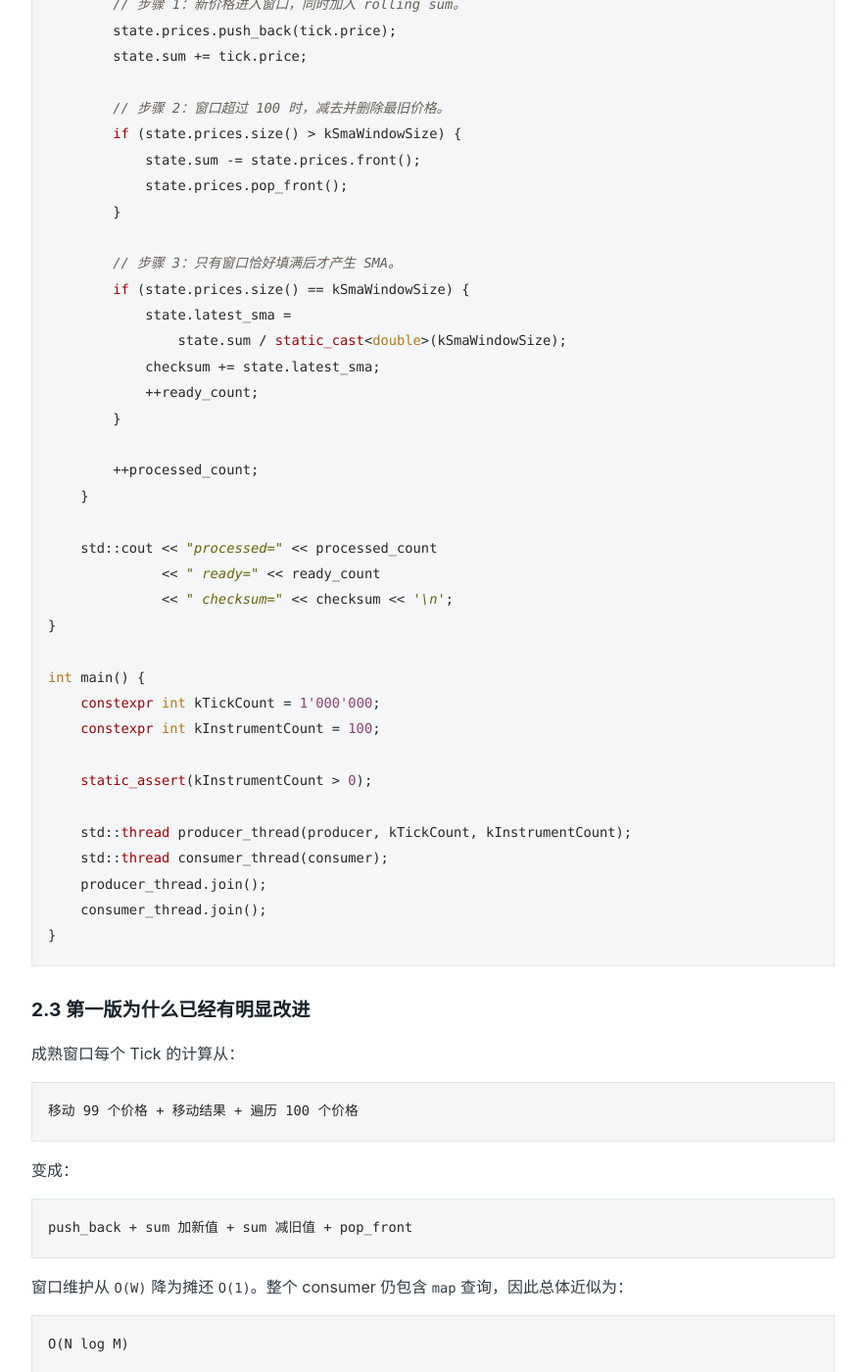
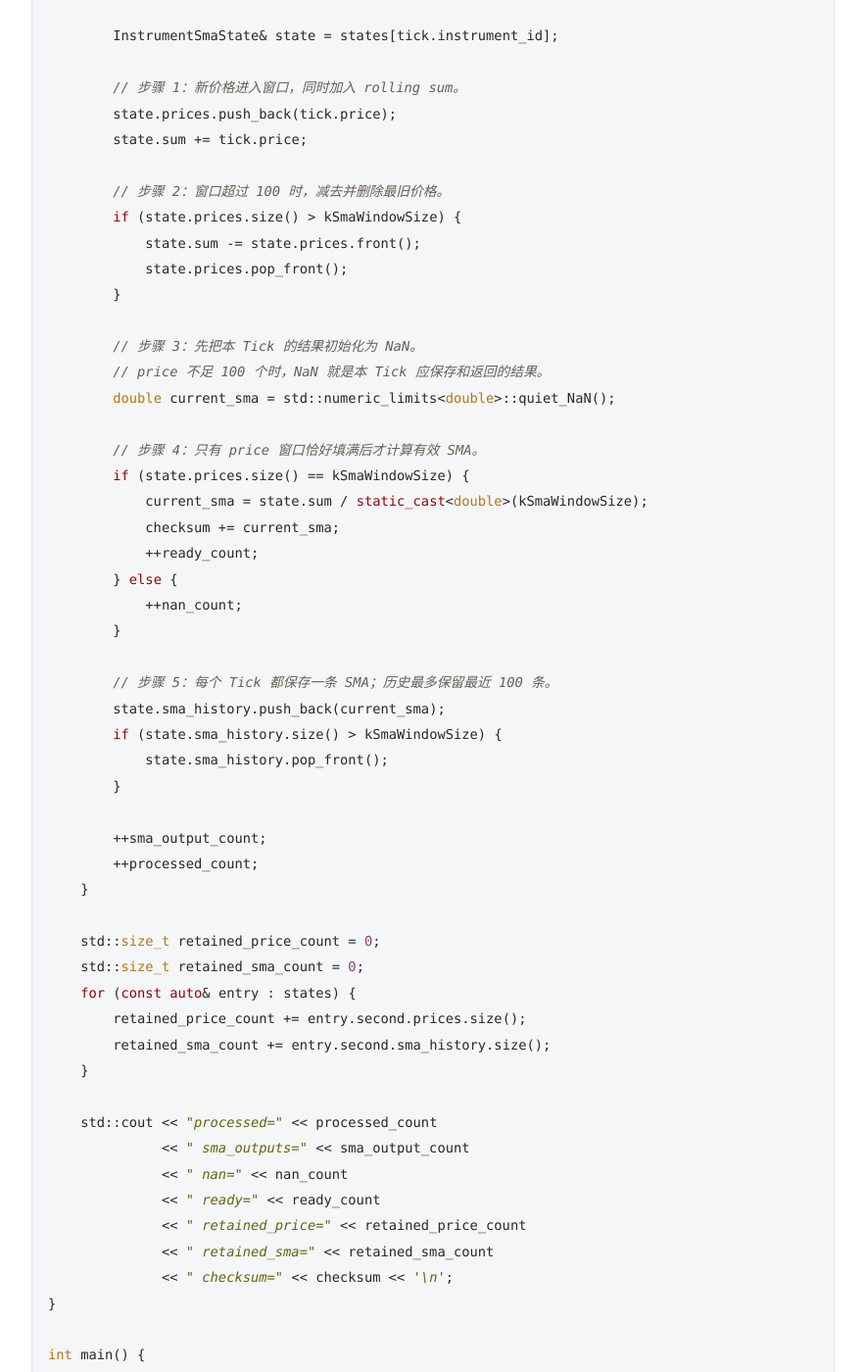
Before and after one commit to LiuJiyu20000308/Liujiyu20000308.github.io, a Jekyll site: the page built from _posts/2026-8-10-QuantSmaOptimization.md, in a window 1280 px wide and 1400 px high, scrolled down 5264 px. Shown: the whole window at 98% size, without its empty margins (198-1081 px from the left). Built offline with Jekyll 4.4.1, drawn with Linux system fonts in a browser that asks for light colours; some of the changed text lies outside the part shown.

Commit message:
Preserve SMA history and warmup NaNs

````diff
--- a/_posts/2026-8-10-QuantSmaOptimization.md
+++ b/_posts/2026-8-10-QuantSmaOptimization.md
@@ -75,15 +75,21 @@ instrument_history_prices[current_tick.instrument_id];
 O(N * (log M + W))
 ```
 
-### 1.2 先明确结果到底要不要保存
+### 1.2 明确本题的历史数据语义
 
-原程序维护 `instrument_sma_results`，但最后没有读取它。需要先问清需求：
+这里的需求是每个合约同时保留两段历史：
 
-1. 策略只需要当前 SMA：每个合约只保存一个 `latest_sma`；
-2. 下游需要每笔 SMA：计算后立即传给策略或持久化模块；
-3. 只是做 benchmark：累加一个 checksum，防止计算结果完全没有观察者。
+1. 最近 100 个 price；
+2. 最近 100 个与 Tick 一一对应的 SMA 结果。
 
-下面的第一版按“只需要最新 SMA，并用 checksum 验证计算确实执行”实现。
+每收到一个有效 price，都必须产生一条 SMA 记录：
+
+- 当前 price 历史不足 100 个时，SMA 记录为 `NaN`；
+- 收到第 100 个 price 时，第一次得到有效 SMA；
+- 第 101 个 price 到来后，淘汰最旧 price，并计算新的 SMA；
+- SMA 历史同样只保留最近 100 条，淘汰规则与 Tick 顺序对齐。
+
+因此不能像上一稿那样只保存 `latest_sma`。下面每个版本都保留 100 个 price 和 100 个 SMA；checksum 只用于 benchmark 校验，不替代 SMA 历史。
 
 ## 2. 第一版：只改 SMA 计算，其他架构全部保留
 
@@ -91,7 +97,7 @@ O(N * (log M + W))
 
 1. `vector<double>` 改为 `deque<double>`，使用 `pop_front()` 删除最旧价格；
 2. 每个合约保存 `sum`，新价格加入时加上，旧价格离开时减掉；
-3. 不再维护没有下游消费者的 SMA 历史，只保存 `latest_sma`。
+3. SMA 结果也改成 `deque`，每个 Tick 写入一条，并只保留最近 100 条。
 
 以下部分故意不改：
 
@@ -138,8 +144,8 @@ inline constexpr std::size_t kSmaWindowSize = 100;
 // 第一版的新状态：仍由 map 保存，但窗口使用 deque，并额外维护 rolling sum。
 struct InstrumentSmaState {
     std::deque<double> prices;
+    std::deque<double> sma_history;
     double sum = 0.0;
-    double latest_sma = std::numeric_limits<double>::quiet_NaN();
 };
 
 void producer(int num_ticks, int num_instruments) {
@@ -172,6 +178,8 @@ void consumer() {
     std::map<int, InstrumentSmaState> states;
 
     std::uint64_t processed_count = 0;
+    std::uint64_t sma_output_count = 0;
+    std::uint64_t nan_count = 0;
     std::uint64_t ready_count = 0;
     double checksum = 0.0;
 
@@ -193,11 +201,6 @@ void consumer() {
             g_tick_queue.pop();
         }
 
-        // 非有限价格不能进入 rolling sum，否则该合约后续结果会一直是 NaN。
-        if (!std::isfinite(tick.price)) {
-            continue;
-        }
-
         InstrumentSmaState& state = states[tick.instrument_id];
 
         // 步骤 1：新价格进入窗口，同时加入 rolling sum。
@@ -210,19 +213,42 @@ void consumer() {
             state.prices.pop_front();
         }
 
-        // 步骤 3：只有窗口恰好填满后才产生 SMA。
+        // 步骤 3：先把本 Tick 的结果初始化为 NaN。
+        // price 不足 100 个时，NaN 就是本 Tick 应保存和返回的结果。
+        double current_sma = std::numeric_limits<double>::quiet_NaN();
+
+        // 步骤 4：只有 price 窗口恰好填满后才计算有效 SMA。
         if (state.prices.size() == kSmaWindowSize) {
-            state.latest_sma =
-                state.sum / static_cast<double>(kSmaWindowSize);
-            checksum += state.latest_sma;
+            current_sma = state.sum / static_cast<double>(kSmaWindowSize);
+            checksum += current_sma;
             ++ready_count;
+        } else {
+            ++nan_count;
         }
 
+        // 步骤 5：每个 Tick 都保存一条 SMA；历史最多保留最近 100 条。
+        state.sma_history.push_back(current_sma);
+        if (state.sma_history.size() > kSmaWindowSize) {
+            state.sma_history.pop_front();
+        }
+
+        ++sma_output_count;
         ++processed_count;
     }
 
+    std::size_t retained_price_count = 0;
+    std::size_t retained_sma_count = 0;
+    for (const auto& entry : states) {
+        retained_price_count += entry.second.prices.size();
+        retained_sma_count += entry.second.sma_history.size();
+    }
+
     std::cout << "processed=" << processed_count
+              << " sma_outputs=" << sma_output_count
+              << " nan=" << nan_count
               << " ready=" << ready_count
+              << " retained_price=" << retained_price_count
+              << " retained_sma=" << retained_sma_count
               << " checksum=" << checksum << '\n';
 }
 
@@ -244,13 +270,13 @@ int main() {
 成熟窗口每个 Tick 的计算从：
 
 ```text
-移动 99 个价格 + 移动结果 + 遍历 100 个价格
+移动 99 个价格 + 移动 99 个 SMA + 遍历 100 个价格
 ```
 
 变成：
 
 ```text
-push_back + sum 加新值 + sum 减旧值 + pop_front
+price push/pop + sum 加新值/减旧值 + SMA history push/pop
 ```
 
 窗口维护从 `O(W)` 降为摊还 `O(1)`。整个 consumer 仍包含 `map` 查询，因此总体近似为：
@@ -266,7 +292,8 @@ O(N log M)
 - 共享队列仍是无界的；
 - 生产者和消费者仍逐 Tick 争用 mutex；
 - 多消费者仍不能安全扩展；
-- `double` rolling sum 仍会逐渐积累舍入误差。
+- `double` rolling sum 仍会逐渐积累舍入误差；
+- 还没有封装“每次 update 必须返回一个数，未成熟时返回 NaN”的接口。
 
 这些问题留到后续版本，不在第一版一次解决。
 
@@ -287,6 +314,14 @@ if (error > 1e-10) {
 100 * (10000 - 99) = 990100
 ```
 
+同时还应满足：
+
+```text
+SMA 输出总数 = 1,000,000
+NaN 输出总数 = 100 * 99 = 9,900
+最终保留的 SMA 历史数 = 100 个合约 * 每个 100 条 = 10,000
+```
+
 ## 3. 第二版：只改合约状态和内存布局
 
 第一版已经消除了最明显的 `O(W)` 重复工作。第二版再解决 `map + deque` 的查找、分配和 cache locality，但仍保留原来的全局 mutex 队列。
@@ -294,8 +329,8 @@ if (error > 1e-10) {
 ### 3.1 相对第一版改什么
 
 1. 合约 ID 已知是 `[0, num_instruments)`，所以 `map` 改为 `vector`；
-2. SMA 窗口固定为 100，所以 `deque` 改为 `std::array<double, 100>`；
-3. 使用 `next_` 指向下一次覆盖位置，形成真正的环形窗口；
+2. price 和 SMA 历史都固定为 100，所以两个 `deque` 都改为 `std::array<double, 100>`；
+3. 两段历史分别使用 `next_` 指向下一次覆盖位置，形成真正的环形窗口；
 4. 每隔一段时间完整重算窗口和，限制浮点累计误差。
 
 队列、生产者、结束标志和单消费者仍保持第一版不变。
@@ -305,14 +340,48 @@ if (error > 1e-10) {
 ```cpp
 #include <array>
 #include <cstddef>
-#include <optional>
+#include <limits>
+#include <stdexcept>
+
+// 通用的固定长度历史：写满后覆盖最旧元素，始终只保留最近 Capacity 条。
+template <typename T, std::size_t Capacity>
+class FixedHistory {
+    static_assert(Capacity > 0);
+
+public:
+    void push(const T& value) {
+        values_[next_] = value;
+        next_ = (next_ + 1) % Capacity;
+        if (count_ < Capacity) {
+            ++count_;
+        }
+    }
+
+    std::size_t size() const noexcept {
+        return count_;
+    }
+
+    // 按“从旧到新”的逻辑顺序读取，而不是按 array 的物理下标读取。
+    const T& oldest_at(std::size_t offset) const {
+        if (offset >= count_) {
+            throw std::out_of_range("history offset out of range");
+        }
+        const std::size_t oldest = count_ < Capacity ? 0 : next_;
+        return values_[(oldest + offset) % Capacity];
+    }
+
+private:
+    std::array<T, Capacity> values_{};
+    std::size_t next_ = 0;
+    std::size_t count_ = 0;
+};
 
 template <std::size_t Window>
 class RollingSma {
     static_assert(Window > 0);
 
 public:
-    std::optional<double> update(double price) {
+    double update(double price) {
         if (count_ < Window) {
             // 窗口未满：next_ 指向尚未使用的位置。
             values_[next_] = price;
@@ -336,10 +405,15 @@ public:
             updates_until_rebase_ = kRebaseInterval;
         }
 
+        // 每个 price 都返回一个结果；不足 Window 时按需求返回 NaN。
         if (count_ < Window) {
-            return std::nullopt;
+            return std::numeric_limits<double>::quiet_NaN();
         }
         return sum_ * kInverseWindow;
+    }
+
+    std::size_t size() const noexcept {
+        return count_;
     }
 
 private:
@@ -353,6 +427,35 @@ private:
     std::size_t updates_until_rebase_ = kRebaseInterval;
     double sum_ = 0.0;
 };
+
+template <std::size_t Window>
+class InstrumentState {
+public:
+    double on_price(double price) {
+        const double sma = price_window_.update(price);
+        sma_history_.push(sma);  // NaN 和有效 SMA 都进入最近 100 条历史。
+        return sma;
+    }
+
+    double on_invalid_price() {
+        // 非法 price 不污染 price window，但当前 Tick 仍留下一个 NaN 结果。
+        const double nan = std::numeric_limits<double>::quiet_NaN();
+        sma_history_.push(nan);
+        return nan;
+    }
+
+    const FixedHistory<double, Window>& sma_history() const noexcept {
+        return sma_history_;
+    }
+
+    std::size_t price_history_size() const noexcept {
+        return price_window_.size();
+    }
+
+private:
+    RollingSma<Window> price_window_;            // 最近 100 个有效 price。
+    FixedHistory<double, Window> sma_history_;  // 最近 100 个对应输出。
+};
 ```
 
 ### 3.3 consumer 只替换状态部分
@@ -362,9 +465,11 @@ private:
 ```cpp
 void consumer(std::size_t instrument_count) {
     // ID 稠密时，states[id] 比 map 查找更直接且内存连续。
-    std::vector<RollingSma<100>> states(instrument_count);
+    std::vector<InstrumentState<100>> states(instrument_count);
 
     std::uint64_t processed_count = 0;
+    std::uint64_t sma_output_count = 0;
+    std::uint64_t nan_count = 0;
     std::uint64_t ready_count = 0;
     double checksum = 0.0;
 
@@ -384,16 +489,23 @@ void consumer(std::size_t instrument_count) {
         }
 
         if (tick.instrument_id < 0 ||
-            static_cast<std::size_t>(tick.instrument_id) >= states.size() ||
-            !std::isfinite(tick.price)) {
+            static_cast<std::size_t>(tick.instrument_id) >= states.size()) {
             continue;
         }
 
         auto& state = states[static_cast<std::size_t>(tick.instrument_id)];
-        if (auto sma = state.update(tick.price)) {
-            checksum += *sma;
+        const double sma = std::isfinite(tick.price)
+            ? state.on_price(tick.price)
+            : state.on_invalid_price();
+
+        // NaN 是合法的 warm-up 输出，但不进入数值 checksum。
+        if (!std::isnan(sma)) {
+            checksum += sma;
             ++ready_count;
+        } else {
+            ++nan_count;
         }
+        ++sma_output_count;
         ++processed_count;
     }
 }
@@ -578,8 +690,11 @@ batch.reserve(kBatchSize);
 while (queue.pop_batch(batch, kBatchSize) != 0) {
     // pop_batch 返回时已经释放队列锁。
     for (const MarketDataTick& tick : batch) {
-        if (auto sma = states[tick.instrument_id].update(tick.price)) {
-            checksum += *sma;
+        const double sma = states[tick.instrument_id].on_price(tick.price);
+        // state 内部已经把本次结果写入最近 100 条 SMA 历史。
+        // warm-up 阶段的 NaN 不参与 checksum，但仍是正式输出。
+        if (!std::isnan(sma)) {
+            checksum += sma;
         }
     }
 }
@@ -727,8 +842,8 @@ volumes[]
 | 版本 | 只解决什么 | 保留什么 | 计算复杂度 |
 |---|---|---|---:|
 | 原始版 | 基本生产消费链路 | `map + vector + 完整求和` | `O(N(log M+W))` |
-| 第一版 | 头删和重复求和 | `map + 原队列 + 单消费者` | `O(N log M)` |
-| 第二版 | map/deque 查找与分配 | 原 mutex 队列、单消费者 | `O(N)` |
+| 第一版 | price/SMA 头删和重复求和 | `map + 两段 100 条历史 + 原队列` | `O(N log M)` |
+| 第二版 | map/deque 查找与分配 | 两个固定环形历史、原 mutex 队列 | `O(N)` |
 | 第三版 | 无界队列和逐条同步 | 单生产者、单消费者 | `O(N)`，同步按 batch 摊薄 |
 | 第四版 | 单消费者 CPU 瓶颈 | 每个合约单写、有序 | 多 shard 并行 |
 | 第五版 | 剩余同步/cache/NUMA | 前面已经验证的语义 | 依硬件与实现而定 |
@@ -753,6 +868,16 @@ volumes[]
 | 第三版 | 待测 | 待测 | 待测 | 待测 | 记录 | 必须一致 |
 | 第四版 | 待测 | 待测 | 待测 | 待测 | 分 shard 记录 | 必须一致 |
 
+性能指标之外，每一版还必须满足同一组功能指标：
+
+```text
+每个有效 Tick 恰好产生一条 SMA 输出
+每个合约 price 不足 100 条时输出 NaN
+第 100 条 price 开始输出有限 SMA
+每个合约最终只保留最近 100 个 price 和最近 100 个 SMA
+按逻辑时间顺序遍历环形历史时，两段数据保持对齐
+```
+
 ### 8.1 基准测试规则
 
 1. Release 编译：`-O3 -DNDEBUG -march=native -pthread`；
@@ -760,7 +885,7 @@ volumes[]
 3. `steady_clock` 测耗时，交易所时间戳使用行情源字段；
 4. 先 warm-up，再多次运行，报告中位数和波动范围；
 5. 分开测试纯 SMA kernel、queue 和端到端；
-6. 对每个合约、每个成熟窗口与 reference 逐点比较；
+6. 对每个合约逐点比较：warm-up 位置必须同为 NaN，成熟窗口必须在容差内一致；
 7. 同时报吞吐和 P99，batch 提升吞吐不代表延迟更低；
 8. 用 checksum 防止无观察者计算，但 checksum 不能替代逐点对拍；
 9. 使用 `perf stat`、火焰图、ThreadSanitizer 和 UBSan 验证判断。
@@ -801,11 +926,11 @@ volumes[]
 
 ### 10.1 第一层：先说第一版
 
-> 我不会一上来就把它改成 lock-free。先看原 consumer，每个成熟 Tick 都会 `vector.erase(begin())` 搬移窗口、再遍历 100 个价格求和。我第一版保留原来的 map、mutex、condition_variable 和单生产者单消费者，只把价格窗口改成 deque，并给每个合约维护 rolling sum。新值进来加上，窗口超长就减掉并 pop_front 最旧值，这样窗口更新从 O(W) 变成 O(1)。原来的 SMA 结果 vector 没有消费者，我会先只保存最新值或用 checksum 验证。
+> 我不会一上来就把它改成 lock-free。先看原 consumer，每个成熟 Tick 都会对 price 和 SMA 历史执行 `vector.erase(begin())`，还要重新遍历 100 个 price 求和。第一版保留原来的 map、mutex、condition_variable 和单生产者单消费者，只把两段历史改成 deque，并为每个合约维护 rolling sum。每个 Tick 都向 SMA 历史写一条结果：price 不足 100 个就写 NaN，第 100 个开始写实际 SMA；两段历史都只保留最近 100 条。这样既保留原需求，又把窗口维护从 O(W) 降成 O(1)。
 
 ### 10.2 对方继续问，再说第二版
 
-> 第一版之后还有每 Tick 的 map 查找和 deque 分段存储。模拟代码的 instrument_id 是连续的，所以第二版把状态改成 vector，下标直接定位合约；窗口固定 100，就用 array 做环形缓冲区。这样 map 查找、节点分配和窗口动态分配都去掉，计算部分整体做到 O(N)。如果真实 ID 稀疏，则用提前 reserve 的 unordered_map，而不是盲目按最大 ID 开 vector。
+> 第一版之后还有每 Tick 的 map 查找和 deque 分段存储。模拟代码的 instrument_id 是连续的，所以第二版把合约状态改成 vector，下标直接定位；price window 和 SMA history 都固定为 100，就分别用 array 做环形缓冲区。SMA update 直接返回 double，warm-up 返回 NaN，并把这个返回值写入第二个环。这样既保持两段 100 条历史，也去掉 map 查找、节点分配和窗口动态分配，计算部分整体做到 O(N)。
 
 ### 10.3 对方继续问并发，再说第三、四版
 
@@ -837,17 +962,22 @@ volumes[]
 
 因为它只优化传输同步，不会解决原来的 `O(W)` 计算和 map 查找，而且内存序、关闭、满队列和忙等策略更容易写错。先完成低风险优化，再用 profiling 判断同步是否值得复杂化。
 
+### Q7：为什么 warm-up 返回 NaN，不用 optional？
+
+这里需要让 price 序列和 SMA 序列按 Tick 一一对齐，所以每个输入都必须占据一个输出位置。`NaN` 能明确表示“这个位置存在，但窗口尚未成熟”；使用 `optional` 也能表达未就绪，却会让调用方额外决定是否向历史写占位值。既然接口要求固定长度数值历史，就直接返回并保存 NaN，但后续聚合、比较和 checksum 必须显式用 `std::isnan()` 排除它。
+
 ## 12. 最终检查清单
 
-- [ ] 第一版只改 deque + rolling sum，结果与 reference 逐点一致；
-- [ ] 第二版再改 vector state + fixed ring，单独测收益；
+- [ ] 第一版使用两个 deque 保留最近 100 个 price 和 SMA，并用 rolling sum；
+- [ ] 每个有效 Tick 都产生 SMA 记录，前 99 个为 NaN，第 100 个开始有效；
+- [ ] 第二版再把两段历史改为 fixed ring，并按逻辑时间顺序验证对齐；
 - [ ] 第三版先定义背压，再增加 batch；
 - [ ] 第四版按 instrument_id 分片，验证合约内 sequence 单调；
 - [ ] 第五版只在 profiling 支持时进入；
 - [ ] 明确是 Tick 数窗口还是时间窗口；
 - [ ] 处理 NaN、Inf、非法 ID、重复、丢包和乱序；
 - [ ] rolling sum 定期校准或使用定点价格；
-- [ ] 每版 checksum 和成熟结果数量一致；
+- [ ] 每版 SMA 输出数、NaN 数、成熟结果数、保留历史数和 checksum 一致；
 - [ ] 同时记录吞吐、P99、queue depth、CPU 和丢弃数；
 - [ ] 使用固定回放、Release 编译和多轮统计；
 - [ ] 使用 sanitizer 与 perf 验证正确性和瓶颈。
````
Also changed, not shown: other parts of _posts/2026-8-10-QuantSmaOptimization.md (+1 -1 lines).
